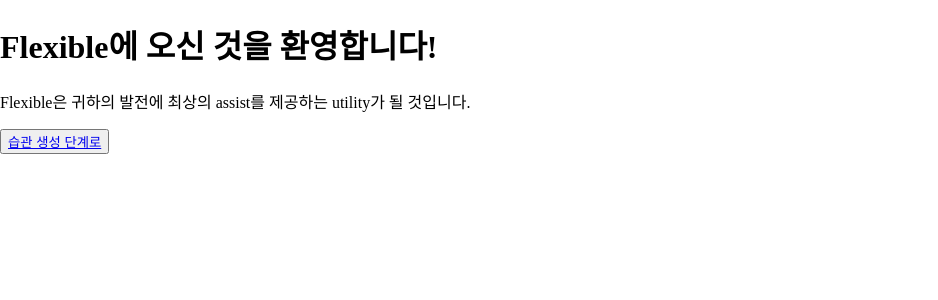
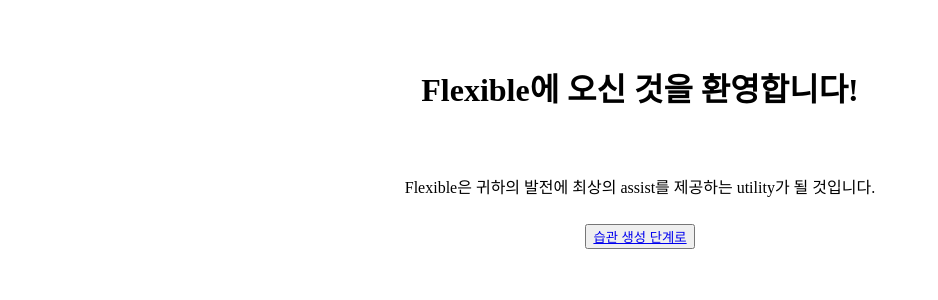
Before and after one commit to CodeSoom/project-react-2-onys-programmer, a React app: page /greet in a window 1280 px wide. Shown: the top 300 px of the page, without its empty margins (0-938 px from the left). Built offline with nearby package versions, Linux system fonts and the light colour scheme.

Commit message:
Apply css in GreetPage
Make components to be center

```diff
--- a/src/GreetPage.jsx
+++ b/src/GreetPage.jsx
@@ -1,13 +1,40 @@
 import React from 'react';
 
+import styled from '@emotion/styled';
+
 import { Link } from 'react-router-dom';
+
+const Container = styled.body({
+  margin: '5% auto',
+  width: '60%',
+  textAlign: 'center',
+})
+
+const Intro = styled.body({
+  margin: '4% 0 auto',
+  height: '500',
+  width: '300',
+  textAlign: 'center',
+})
+
+const Button = styled.div({
+  margin: '2% auto',
+  Width: '15%',
+  textAlign: 'center',
+})
 
 export default function GreetPage() {
   return (
     <>
+    <Container>
       <h1>Flexible에 오신 것을 환영합니다!</h1>
+    </Container>
+    <Intro>
       <p>Flexible은 귀하의 발전에 최상의 assist를 제공하는 utility가 될 것입니다.</p>
+    </Intro>
+    <Button>
       <button><Link to="/habit-create">습관 생성 단계로</Link></button>
+    </Button>
     </>
   );
 }
```
